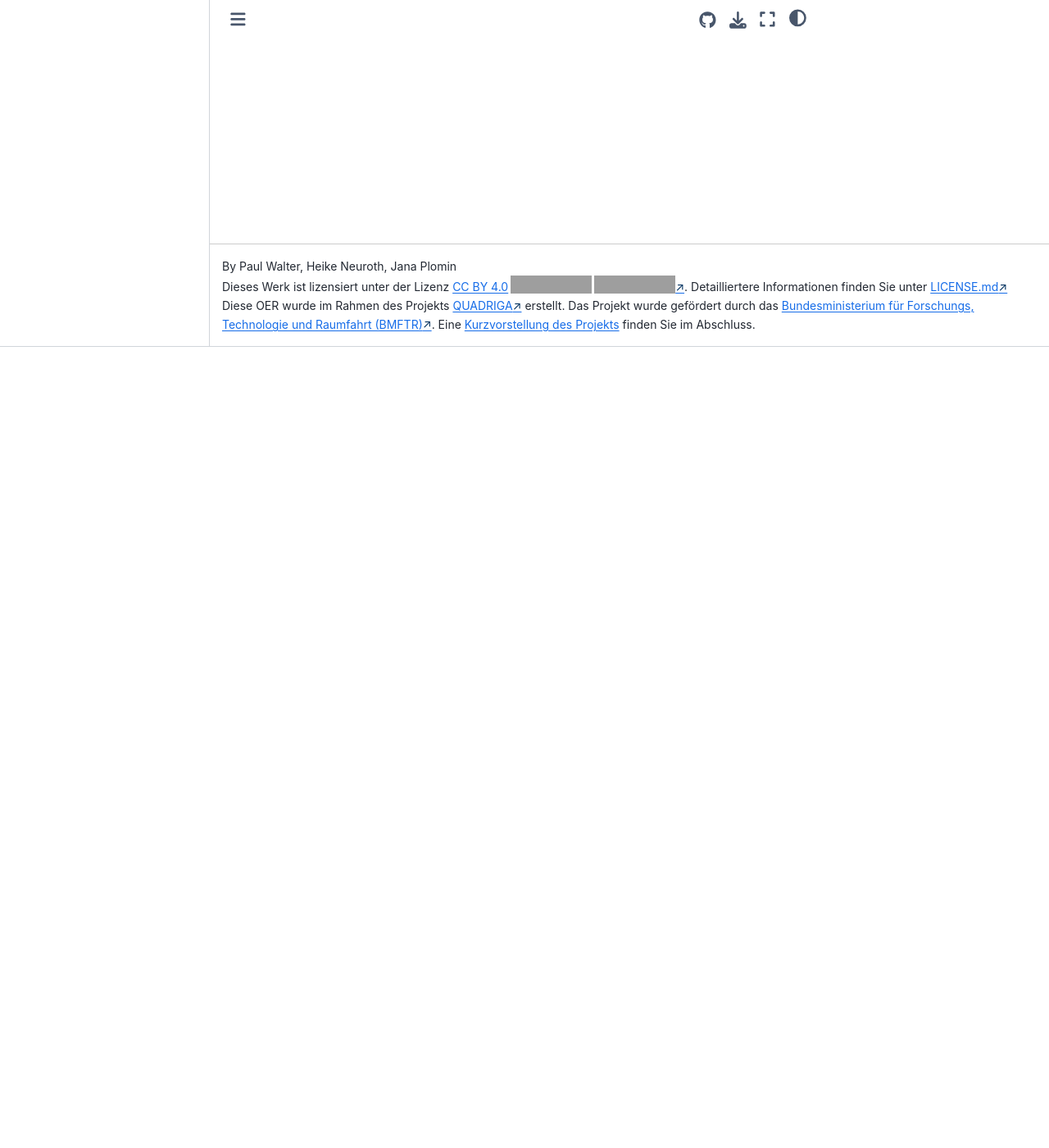
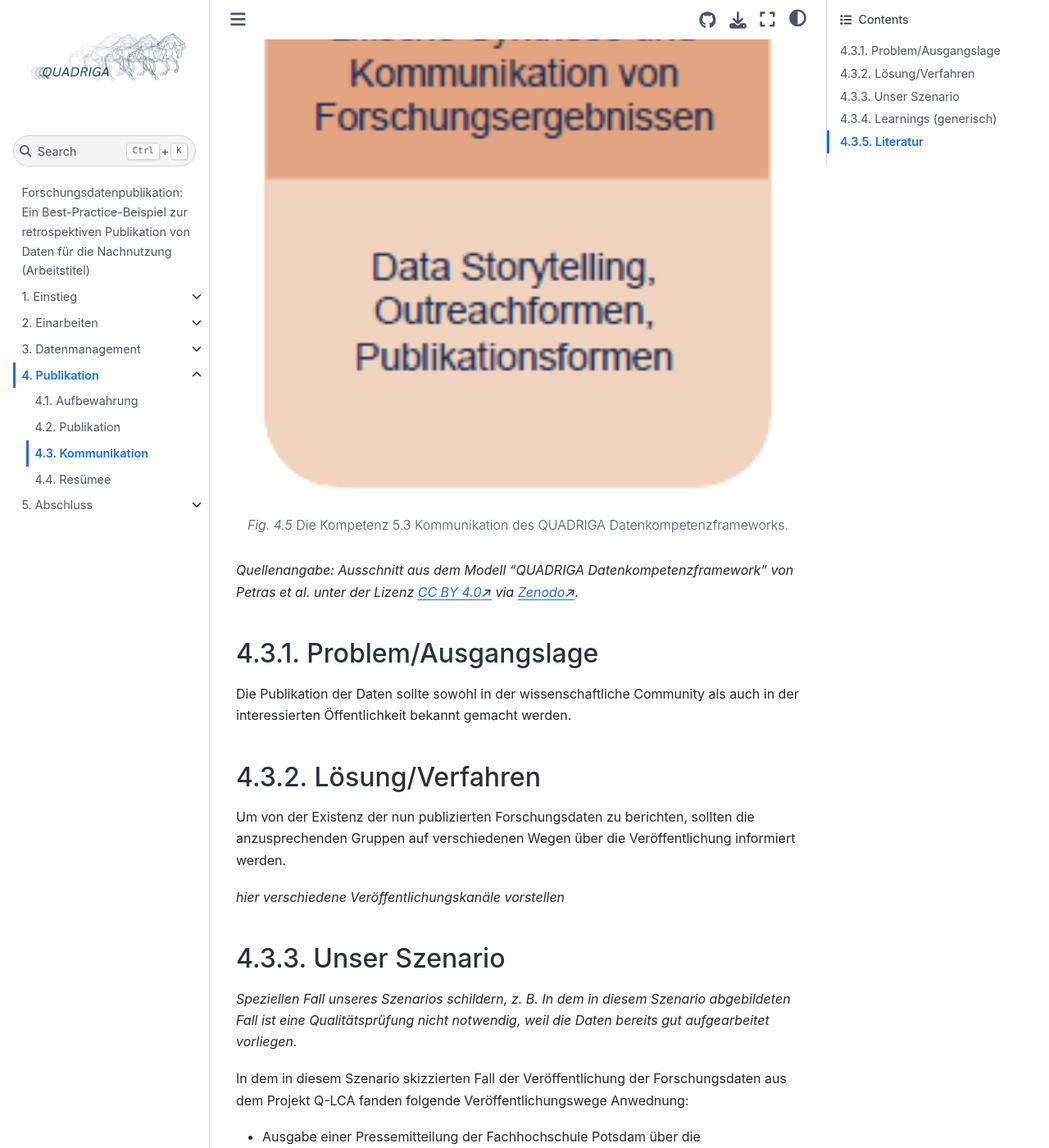
Before and after one commit to quadriga-dk/Tabelle-Fallstudie-4, a Jupyter Book: the page built from Kapitel4_Publikation/kommunikation.md, in a window 1280 px wide and 1400 px high, scrolled down 977 px. Shown: the whole window at 82% size. Built offline with Jupyter Book 1.0.4 settings and Sphinx 7.4.7 and the Sphinx Book theme 1.1.4, drawn with Linux system fonts in a browser that asks for light colours; some of the changed text lies outside the part shown; grey boxes are pictures that could not be loaded.

Commit message:
added figures chapter 4 and content chapter 4.3

````diff
--- a/Kapitel4_Publikation/kommunikation.md
+++ b/Kapitel4_Publikation/kommunikation.md
@@ -1,26 +1,46 @@
 (publikation:kommunikation)=
 # Kommunikation
 
-*Hier muss es um Kompetenz 5.3 Kommunikation gehen*
+Dieses Kapitel nimmt die in anderen Modellen häufig vernachlässigte Kompetenz der Kommunikation von Forschungsdaten oder -ergebnissen in den Blick.
 
-**Aufbau jeder Lerneinheit/jedes Unterkapitels:**
+```{figure} /assets/5.3_Kommunikation.png
+---
+align: center
+width: 100%
+---
+Die Kompetenz 5.3 Kommunikation des QUADRIGA Datenkompetenzframeworks.
+```
+*Quellenangabe: Ausschnitt aus dem Modell "QUADRIGA Datenkompetenzframework" von Petras et al. unter der Lizenz <a href="https://creativecommons.org/licenses/by/4.0/legalcode" class="external-link" target="_blank">CC BY 4.0</a> via <a href="https://zenodo.org/records/19470557" class="external-link" target="_blank">Zenodo</a>.*
 
-**Problem**
-Problembeschreibung, z. B. Vorliegende Daten müssen auf ihre Qualität überprüft werden.
 
-**Lösung**
-Problemlösung skizzieren, z. B. Die Daten müssen geprüft werden.
+## Problem/Ausgangslage
 
-**Beispiel Szenario Michael**
-Speziellen Fall unseres Szenarios schildern, z. B. In dem in diesem Szenario abgebildeten Fall ist eine Qualitätsprüfung nicht notwendig, weil die Daten bereits gut aufgearbeitet vorliegen.
+Die Publikation der Daten sollte sowohl in der wissenschaftliche Community als auch in der interessierten Öffentlichkeit bekannt gemacht werden.
 
-**Learnings (generisch)**
+## Lösung/Verfahren
+
+Um von der Existenz der nun publizierten Forschungsdaten zu berichten, sollten die anzusprechenden Gruppen auf verschiedenen Wegen über die Veröffentlichung informiert werden.
+
+*hier verschiedene Veröffentlichungskanäle vorstellen*
+
+## Unser Szenario
+
+*Speziellen Fall unseres Szenarios schildern, z. B. In dem in diesem Szenario abgebildeten Fall ist eine Qualitätsprüfung nicht notwendig, weil die Daten bereits gut aufgearbeitet vorliegen.*
+
+In dem in diesem Szenario skizzierten Fall der Veröffentlichung der Forschungsdaten aus dem Projekt Q-LCA fanden folgende Veröffentlichungswege Anwednung:
+
+- Ausgabe einer Pressemitteilung der Fachhochschule Potsdam über die Veröffentlichung der Forschungsdaten (*Link*)
+- Kommunikation zu Kolleg:innen (aus dem ehem. Projekt, aber auch an den beteiligten Einrichtungen)
+
+Was ist zu beachten?
+- Rücksprache mit Förderern (in diesem Falls BBSR)
+
+## Learnings (generisch)
+
 *können möglicherweise auch ins Resümee*
-Ableitung von generischen Lösungen, die interdisziplinär oder wenigstens über das Beispielszenario hinaus Anwendung finden können.
+*Ableitung von generischen Lösungen, die interdisziplinär oder wenigstens über das Beispielszenario hinaus Anwendung finden können.*
 
----
-
-**Literatur**
+## Literatur
 
 ```{bibliography}
 :filter: docname in docnames
````
Also changed, not shown: Kapitel4_Publikation/aufbewahrung.md (+12 -1 lines), Kapitel4_Publikation/einleitung.md (+12 -1 lines), Kapitel4_Publikation/publikation.md (+11 -1 lines), einstieg/nachträglich-publizieren.md (+1 -1 lines), assets/5.1_Aufbewahrung.png (added), assets/5.2_Publikation.png (added), assets/5.3_Kommunikation.png (added), assets/5_Publikation-und-Nachnutzung.png (added).
